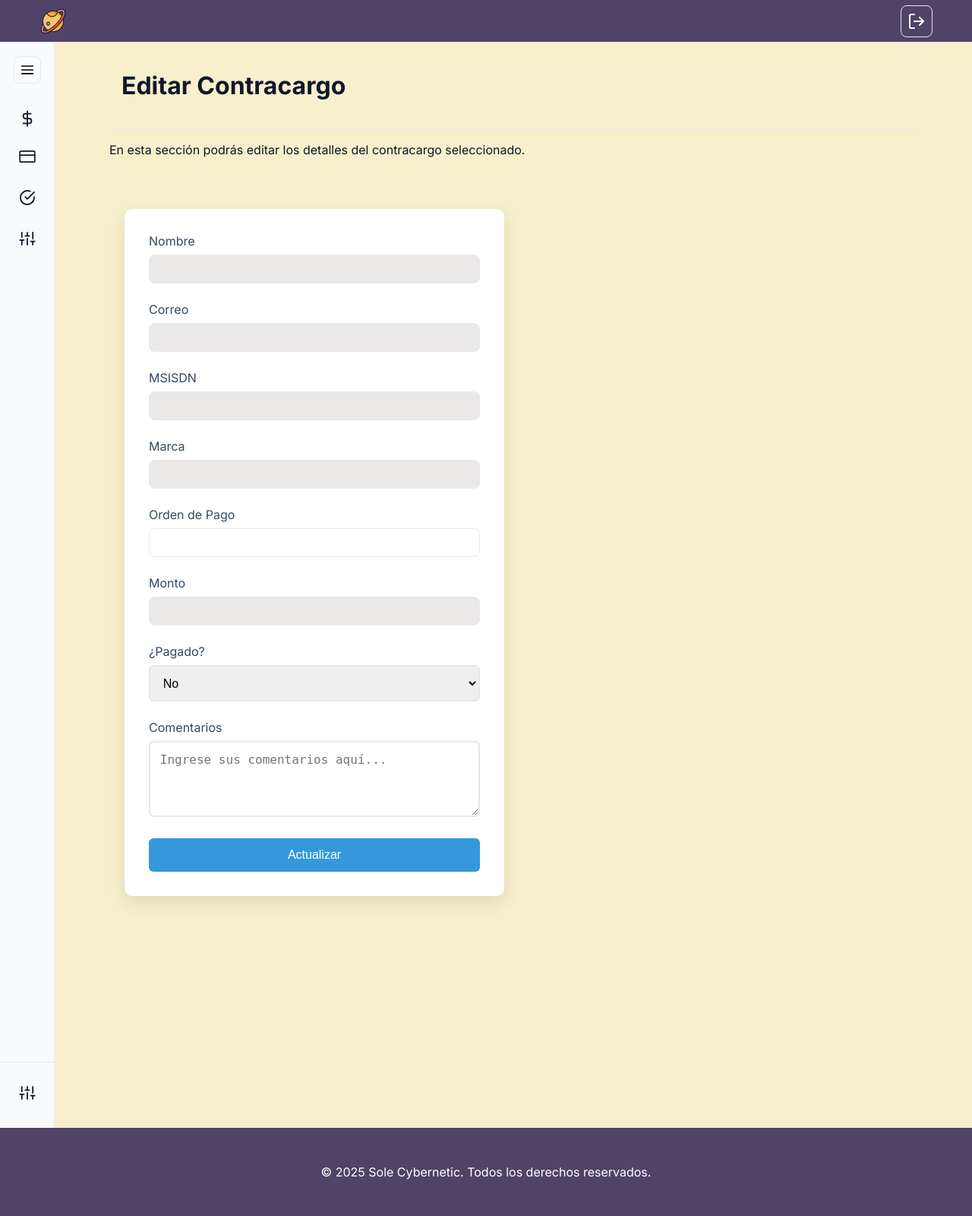
After one commit to carlosjr-19/sole_platform, a Flask app: template sole_platform/templates/contracargos/edit_contracargo.html in a window 1280 px wide. The commit adds this page. Shown: the whole page at 76% size. Run offline with Flask 3, Linux system fonts and the light colour scheme; the template is opened without the code that fills it, so the values that code supplies are empty; some libraries are stand-ins or nearby versions.

```diff
--- a/sole_platform/templates/contracargos/add_contracargo.html
+++ b/sole_platform/templates/contracargos/add_contracargo.html
@@ -48,7 +48,7 @@
         </div>
 
         <div class="form-group">
-            <label for="clientMsisdn">Msisdn</label>
+            <label for="clientMsisdn">MSISDN</label>
             <input
             type="text"
             id="clientMsisdn"
--- /dev/null
+++ b/sole_platform/templates/contracargos/edit_contracargo.html
@@ -0,0 +1,64 @@
+{% extends 'layout.html' %}
+
+{% block head %}
+    <link href="{{ url_for('static', filename='css/add_contracargo.css') }}" rel="stylesheet"/>
+{% endblock %}
+
+{% block title %}Editar Contracargo{% endblock %}
+
+{% block titulo_h1 %} Editar Contracargo {% endblock %}
+{% block descripcion %} En esta sección podrás editar los detalles del contracargo seleccionado.
+{% endblock %}
+
+{% block info %}
+<div class="contenedor">
+    <form id="chargebackForm" method='POST'>
+        <div class="form-group">
+            <label for="clientName">Nombre</label>
+            <input type="text" id="clientName" name="name" value="{{ contracargo.name }}" disabled>
+        </div>
+
+        <div class="form-group">
+            <label for="email">Correo</label>
+            <input type="text" id="clientEmail" name="email" value="{{ contracargo.email }}" disabled>
+        </div>
+
+        <div class="form-group">
+            <label for="msisdn">MSISDN</label>
+            <input type="text" id="msisdn" name="msisdn" value="{{ contracargo.msisdn }}" disabled>
+        </div>
+
+        <div class="form-group">
+            <label for="ordPay">Marca</label>
+            <input type="text" id="marca" name="marca" value="{{ contracargo.marca }}" disabled>
+        </div>
+
+        <div class="form-group">
+            <label for="ordPay">Orden de Pago</label>
+            <input type="text" id="ordPay" name="ord_pay" value="{{ contracargo.ord_pay }}">
+        </div>
+
+        <div class="form-group">
+            <label for="ordPay">Monto</label>
+            <input type="text" id="monto" name="monto" value="{{ contracargo.monto }}" disabled>
+        </div>
+
+        <div class="form-group">
+            <label for="paid">¿Pagado?</label>
+            <select id="paid" name="paid">
+                <option value="yes" {% if contracargo.paid %}selected{% endif %}>Sí</option>
+                <option value="no" {% if not contracargo.paid %}selected{% endif %}>No</option>
+            </select>
+        </div>
+
+
+        <div class="form-group">
+            <label for="comments">Comentarios</label>
+            <textarea id="comments" name="comentario" placeholder="Ingrese sus comentarios aquí...">{{ contracargo.descripcion }}</textarea>
+        </div>
+
+        <button class="button-add" type="submit" value="Enviar">Actualizar</button>
+    </form>
+</div>
+
+{% endblock %}
--- a/sole_platform/templates/layout.html
+++ b/sole_platform/templates/layout.html
@@ -7,7 +7,7 @@
     <meta name="description" content="Platform Sole" />
     <meta name="author" content="CJR19" />
     <link href="{{ url_for('static', filename='css/layout.css') }}" rel="stylesheet" />
-    <link href="../static/img/saturn.ico" rel="icon">
+    <link href="{{ url_for('static', filename='img/saturn.ico') }}" rel="icon">
     <title> {% block title %} {% endblock %} · Sole </title>
     <link rel="preconnect" href="https://fonts.googleapis.com">
     <link rel="preconnect" href="https://fonts.gstatic.com" crossorigin>
@@ -24,7 +24,7 @@
     <header class="global-header">
         <div class="header-inner">
         <div class="top-logo" aria-hidden="true">
-            <img src="../static/img/saturno.png" alt="Saturn logo" class="logo-img" width="28" height="28" />
+            <img src="{{ url_for('static', filename='img/saturno.png') }}" alt="Saturn logo" class="logo-img" width="28" height="28" />
         </div>
         <div class="header-spacer"></div>
         <div class="header-right">
```
Also changed, not shown: sole_platform/models/ModelsContracargos.py (+55 -10 lines), sole_platform/routes.py (+68 -12 lines), sole_platform/templates/contracargos/contracargos.html (+13 -10 lines).
